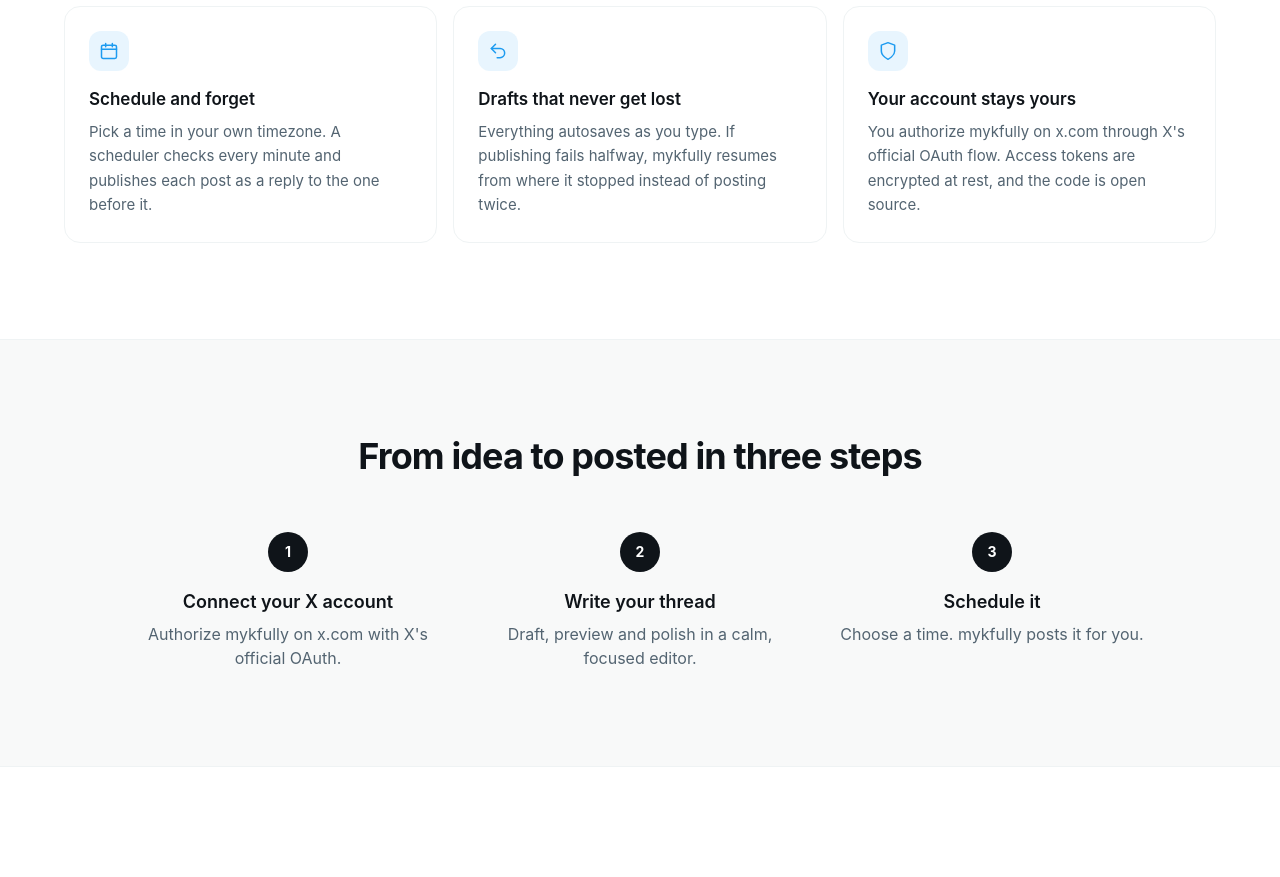
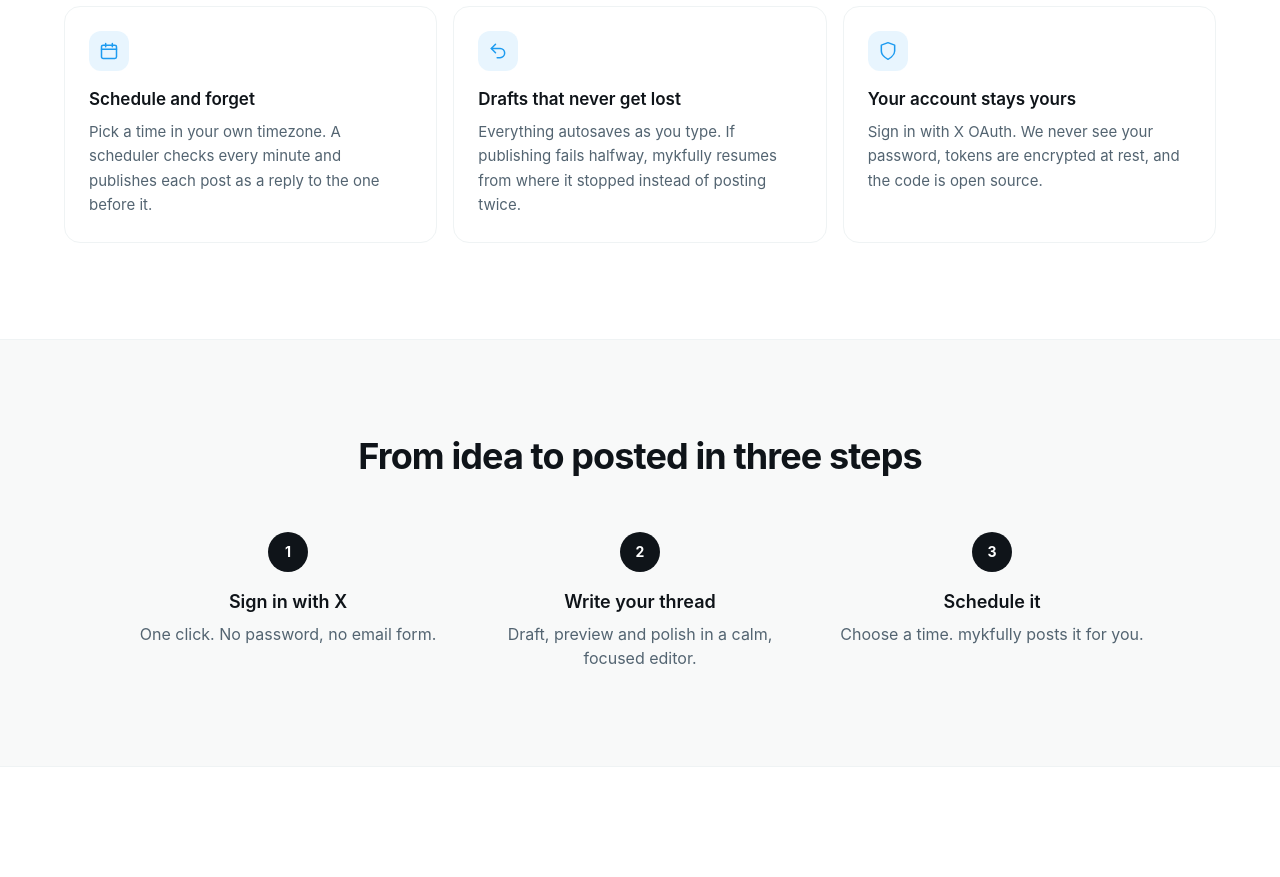
Before and after one commit to mykcryptodev/mykfully, a Next.js app: page /login in a window 1280 px wide. Shown: the part 1600-2477 px from the top of the page. Built offline with nearby package versions, Linux system fonts and the light colour scheme.

Commit message:
Restore original feature and step copy
Co-Authored-By: Claude Opus 5.5 <noreply@anthropic.com>

```diff
--- a/src/app/login/page.tsx
+++ b/src/app/login/page.tsx
@@ -48,12 +48,12 @@ const FEATURES: { icon: ReactNode; title: string; body: string }[] = [
   {
     icon: <IconShield size={20} />,
     title: "Your account stays yours",
-    body: "You authorize mykfully on x.com through X's official OAuth flow. Access tokens are encrypted at rest, and the code is open source.",
+    body: "Sign in with X OAuth. We never see your password, tokens are encrypted at rest, and the code is open source.",
   },
 ];
 
 const STEPS = [
-  { title: "Connect your X account", body: "Authorize mykfully on x.com with X's official OAuth." },
+  { title: "Sign in with X", body: "One click. No password, no email form." },
   { title: "Write your thread", body: "Draft, preview and polish in a calm, focused editor." },
   { title: "Schedule it", body: "Choose a time. mykfully posts it for you." },
 ];
```
